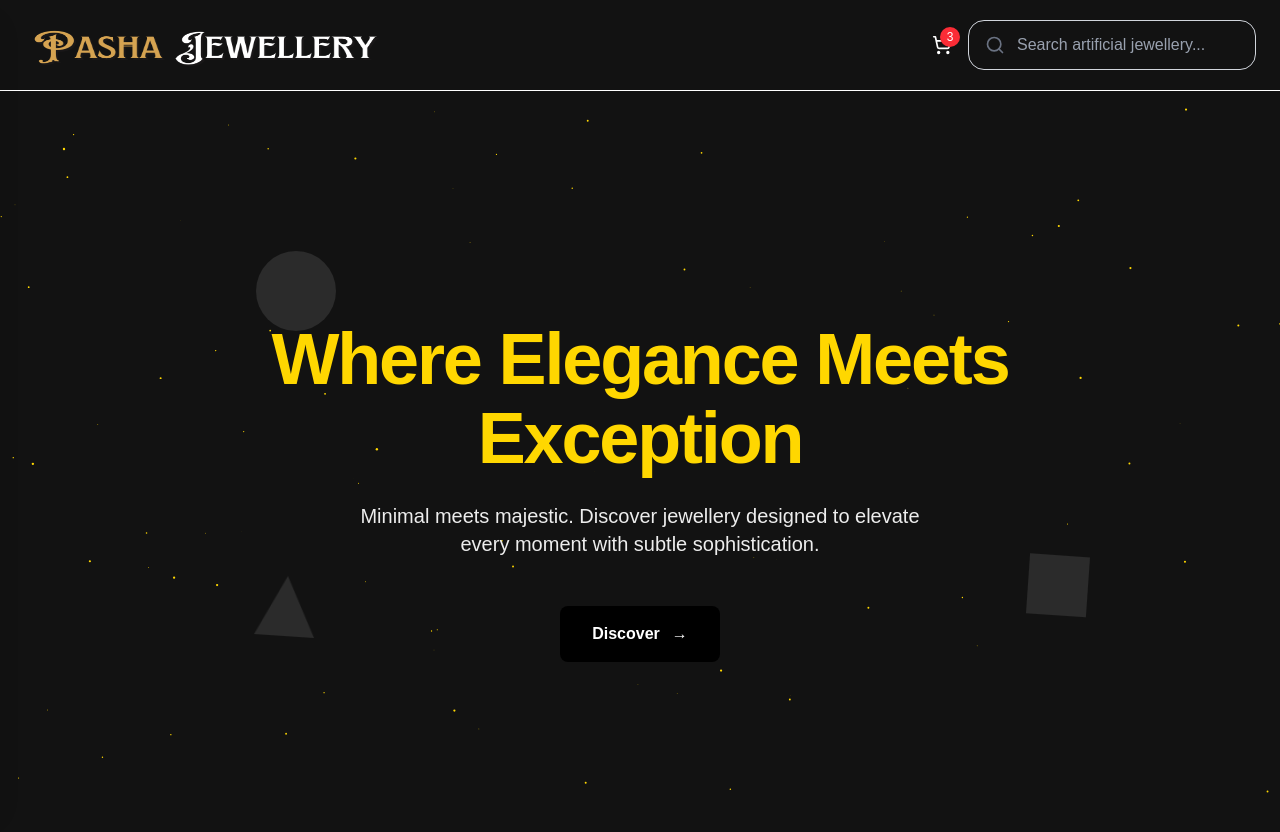
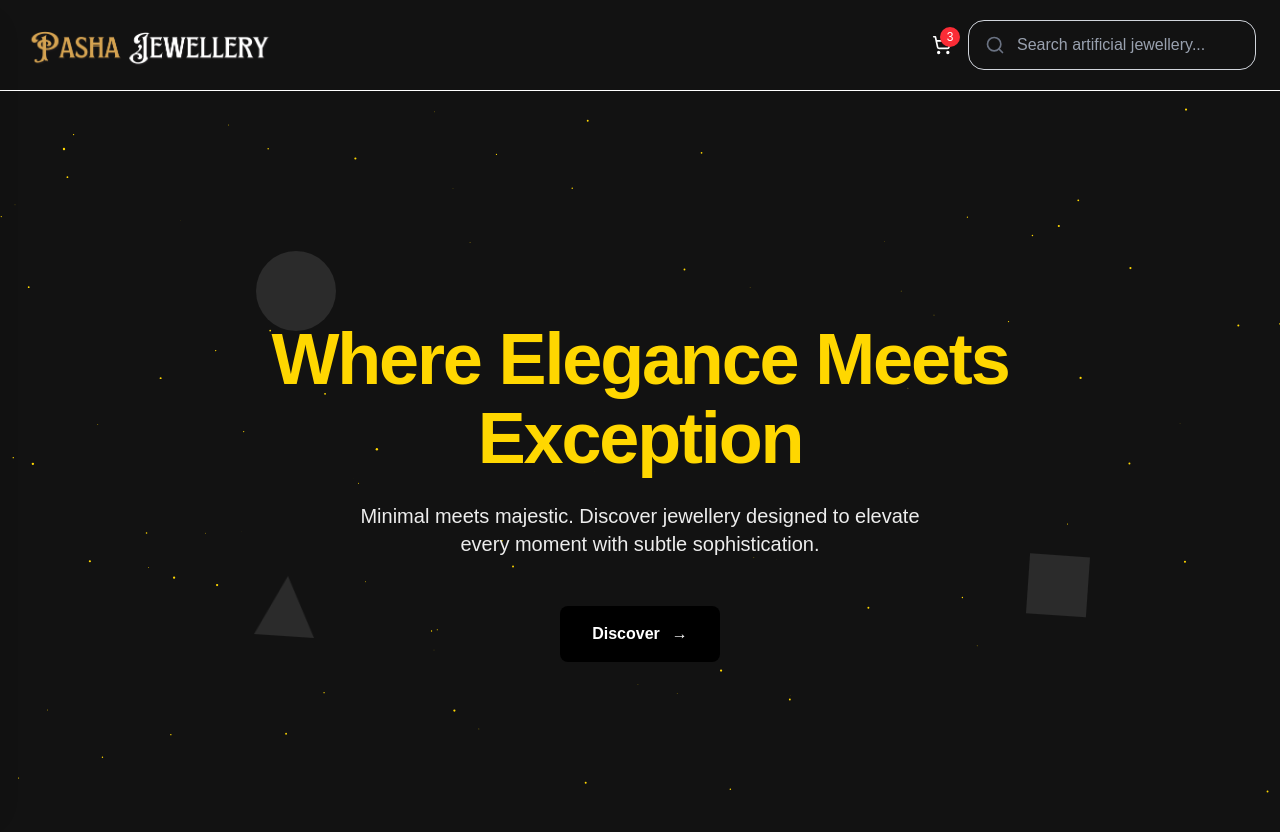
Before and after one commit to ali-umer/Jewellery-Website, a Next.js app: page / in a window 1280 px wide. Shown: the top 832 px of the page. Built offline with nearby package versions, Linux system fonts and the light colour scheme; no server answers; the database is empty.

Commit message:
Logo Image issue resolved

```diff
--- a/src/components/CartButton.tsx
+++ b/src/components/CartButton.tsx
@@ -3,6 +3,7 @@ import { ShoppingCart } from 'lucide-react';
 
 
 export default function CartButton({ count = 0,mobile = false, handleCart,}: { count?: number; mobile?: boolean;handleCart: () => void;}) {
+
   return (
     <button   className={`relative flex items-center gap-2 text-white ${mobile ? 'w-full' : ''}`}
             onClick={handleCart}  >
--- a/src/components/CartComponents/CartPage.tsx
+++ b/src/components/CartComponents/CartPage.tsx
@@ -23,7 +23,6 @@ export default function CartPage() {
     setCartItems((prev) => prev.filter((item) => item.Cart_Id !== id));
   }
 
-
   return (
 
     <div className="w-[95%] md:w-[75%] bg-transparent border-black border-2 mt-16 p-8 mx-auto text-[var(--gold)] max-h-screen">
--- a/src/components/TopBar.tsx
+++ b/src/components/TopBar.tsx
@@ -1,16 +1,20 @@
 import HamburgerButton from "@/components/HeaderComponents/HamBurger";
+import Image from "next/image";
 
 export default function TopBar() {
   return (
     <div className="flex items-center justify-between w-full px-4 sm:px-6 py-5 bg-[#121212] border-b" style={{ borderColor: 'var(--primary)' }}>
 
-      <div className="flex my-2 sm:my-0">
-        <img
-          src="heading.png"
-          alt="Jewellery Logo"
-          className="mx-auto mt-2 w-90 h-10"
-        />
-      </div>
+        <div className="flex my-2 sm:my-0">
+           <Image
+              src="/heading.png"
+              alt="Jewellery Logo"
+              width={250}
+              height={45}
+              className="mx-auto mt-2"
+              priority
+           />
+    </div>
       <div className="flex items-center md:gap-4">
 
         <HamburgerButton />
```
